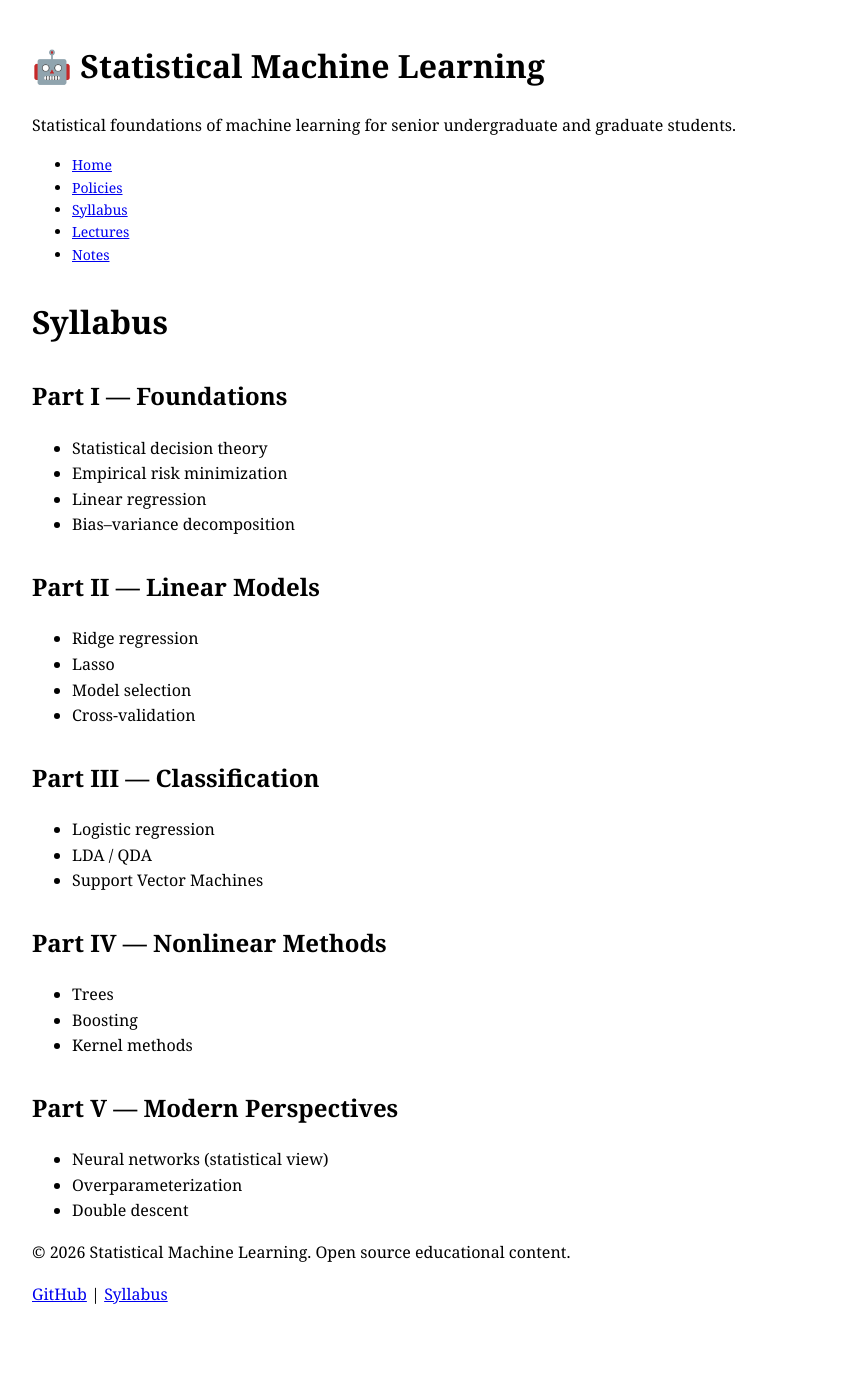
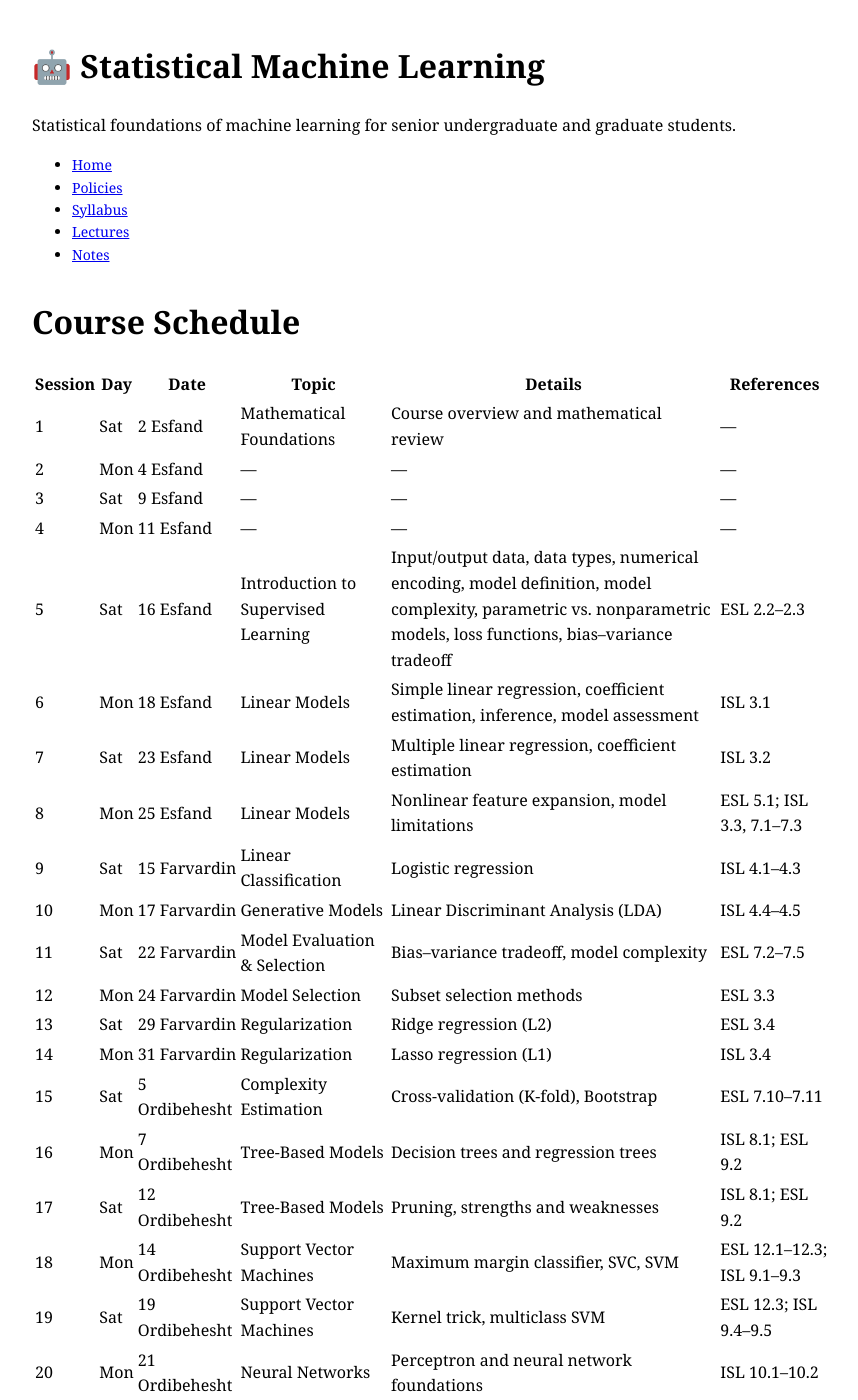
Before and after one commit to MahdiShadrooy/pilot-webpage, a Jekyll site: the page built from syllabus.md, in a window 1280 px wide and 1400 px high. Shown: the whole window, without its empty margins (208-1066 px from the left). Built offline with Jekyll 4.4.1, drawn with Linux system fonts in a browser that asks for light colours; some of the changed text lies outside the part shown.

Commit message:
Update syllabus.md

```diff
--- a/syllabus.md
+++ b/syllabus.md
@@ -1,33 +1,47 @@
 ---
 layout: default
-title: Syllabus
+title: Schedule
 ---
 
-# Syllabus
+# Course Schedule
 
-## Part I — Foundations
-- Statistical decision theory
-- Empirical risk minimization
-- Linear regression
-- Bias–variance decomposition
+| Session | Day | Date | Topic | Details | References |
+|---------|-----|------|-------|---------|------------|
+| 1 | Sat | 2 Esfand | Mathematical Foundations | Course overview and mathematical review | — |
+| 2 | Mon | 4 Esfand | — | — | — |
+| 3 | Sat | 9 Esfand | — | — | — |
+| 4 | Mon | 11 Esfand | — | — | — |
+| 5 | Sat | 16 Esfand | Introduction to Supervised Learning | Input/output data, data types, numerical encoding, model definition, model complexity, parametric vs. nonparametric models, loss functions, bias–variance tradeoff | ESL 2.2–2.3 |
+| 6 | Mon | 18 Esfand | Linear Models | Simple linear regression, coefficient estimation, inference, model assessment | ISL 3.1 |
+| 7 | Sat | 23 Esfand | Linear Models | Multiple linear regression, coefficient estimation | ISL 3.2 |
+| 8 | Mon | 25 Esfand | Linear Models | Nonlinear feature expansion, model limitations | ESL 5.1; ISL 3.3, 7.1–7.3 |
+| 9 | Sat | 15 Farvardin | Linear Classification | Logistic regression | ISL 4.1–4.3 |
+| 10 | Mon | 17 Farvardin | Generative Models | Linear Discriminant Analysis (LDA) | ISL 4.4–4.5 |
+| 11 | Sat | 22 Farvardin | Model Evaluation & Selection | Bias–variance tradeoff, model complexity | ESL 7.2–7.5 |
+| 12 | Mon | 24 Farvardin | Model Selection | Subset selection methods | ESL 3.3 |
+| 13 | Sat | 29 Farvardin | Regularization | Ridge regression (L2) | ESL 3.4 |
+| 14 | Mon | 31 Farvardin | Regularization | Lasso regression (L1) | ISL 3.4 |
+| 15 | Sat | 5 Ordibehesht | Complexity Estimation | Cross-validation (K-fold), Bootstrap | ESL 7.10–7.11 |
+| 16 | Mon | 7 Ordibehesht | Tree-Based Models | Decision trees and regression trees | ISL 8.1; ESL 9.2 |
+| 17 | Sat | 12 Ordibehesht | Tree-Based Models | Pruning, strengths and weaknesses | ISL 8.1; ESL 9.2 |
+| 18 | Mon | 14 Ordibehesht | Support Vector Machines | Maximum margin classifier, SVC, SVM | ESL 12.1–12.3; ISL 9.1–9.3 |
+| 19 | Sat | 19 Ordibehesht | Support Vector Machines | Kernel trick, multiclass SVM | ESL 12.3; ISL 9.4–9.5 |
+| 20 | Mon | 21 Ordibehesht | Neural Networks | Perceptron and neural network foundations | ISL 10.1–10.2 |
+| 21 | Sat | 26 Ordibehesht | Neural Networks | Multilayer perceptron (MLP) and architectures | ISL 10.3–10.5 |
+| 22 | Mon | 28 Ordibehesht | Optimization | Stochastic Gradient Descent (SGD) | ESL 11.4 |
+| 23 | Sat | 2 Khordad | Ensemble Methods | Bagging, Random Forest | ESL 15.1–15.4 |
+| 24 | Mon | 4 Khordad | Ensemble Methods | AdaBoost | ESL 10.1–10.4 |
+| 25 | Sat | 9 Khordad | Ensemble Methods | Gradient Boosting | ESL 10.10 |
+| 26 | Mon | 11 Khordad | Unsupervised Learning | K-means, Gaussian Mixture Models (GMM), Soft K-means | ESL 14.3 |
+| 27 | Sat | 16 Khordad | Dimensionality Reduction | Principal Component Analysis (PCA) | ESL 14.4 |
+| 28 | Mon | 18 Khordad | Dimensionality Reduction | Independent Component Analysis (ICA) | ESL 14.5 |
+| 29 | Sat | 23 Khordad | Nonlinear Manifold Learning | Isomap | ESL 14.9 |
+| 30 | Mon | 25 Khordad | Reserved | — | — |
+| 31 | Sat | 30 Khordad | Reserved | — | — |
+| 32 | Mon | 1 Tir | Reserved | — | — |
 
-## Part II — Linear Models
-- Ridge regression
-- Lasso
-- Model selection
-- Cross-validation
+---
 
-## Part III — Classification
-- Logistic regression
-- LDA / QDA
-- Support Vector Machines
+## Final Exam
 
-## Part IV — Nonlinear Methods
-- Trees
-- Boosting
-- Kernel methods
-
-## Part V — Modern Perspectives
-- Neural networks (statistical view)
-- Overparameterization
-- Double descent
+**15 Tir – 14:00**
```
